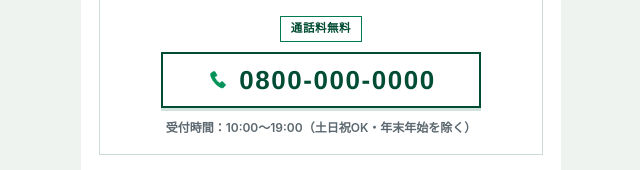
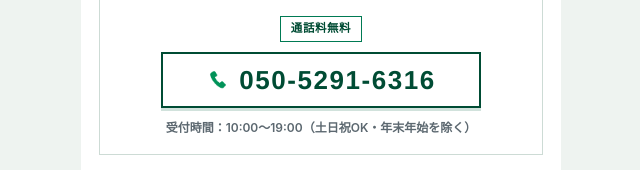
Before and after one commit to wizao012/suido-tetsuzuki-sp, a plain HTML site: page thanks.html in a window 1280 px wide. Shown: the part 781-951 px from the top of the page, 319-959 px from the left. Drawn offline with Linux system fonts and the light colour scheme.

Commit message:
Update thanks.html

```diff
--- a/thanks.html
+++ b/thanks.html
@@ -69,9 +69,9 @@
         <div class="panel__head">お急ぎの場合はお電話ください</div>
         <div class="panel__body phone-box">
           <p class="phone-box__free">通話料無料</p>
-          <a href="tel:0800-000-0000" class="phone-box__number">
+          <a href="tel:050-5291-6316" class="phone-box__number">
             <img src="images/icon-footer-phone.png" alt="" />
-            0800-000-0000
+            050-5291-6316
           </a>
           <p class="phone-box__hours">受付時間：10:00〜19:00（土日祝OK・年末年始を除く）</p>
         </div>
```
